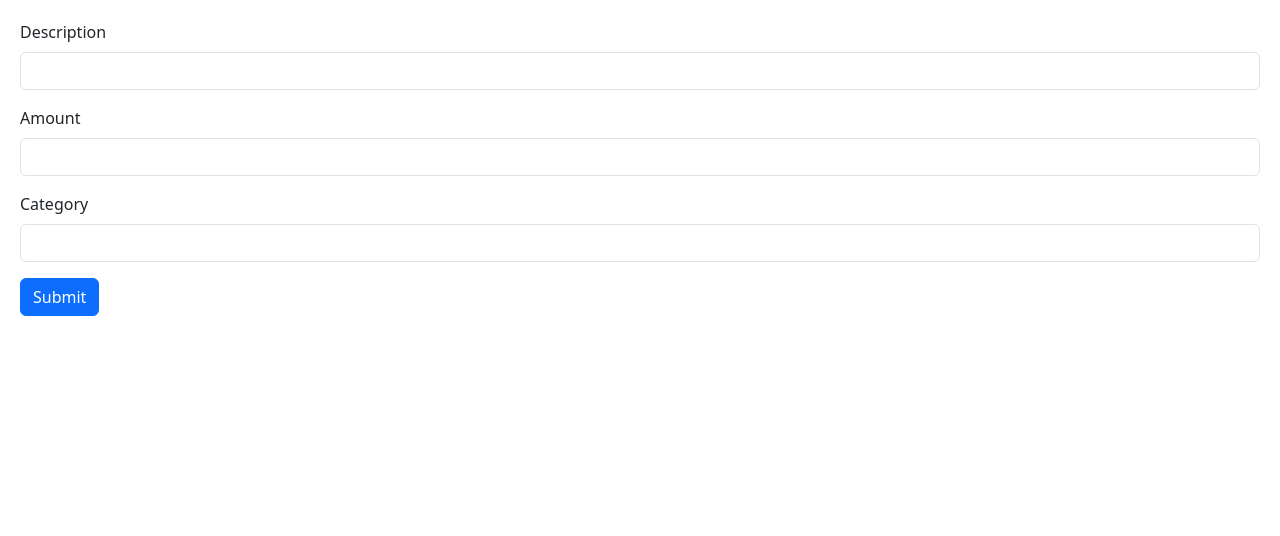
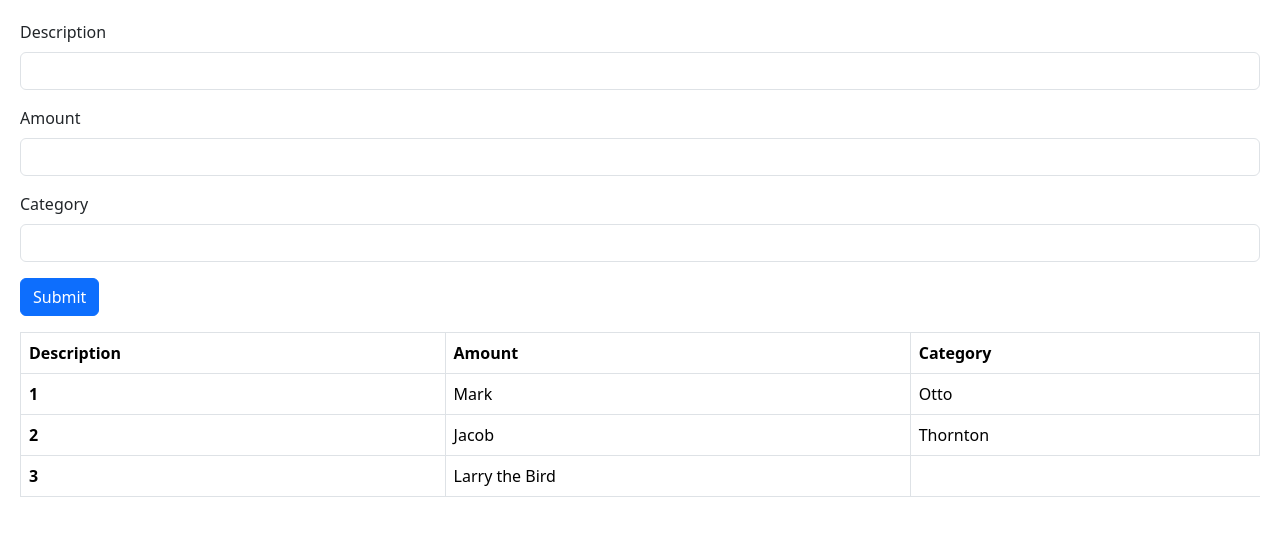
Before and after one commit to FarazRashid/ReactPractice, a React (Vite) app in the folder react-app/: page / in a window 1280 px wide. Shown: the top 536 px of the page. Built offline with nearby package versions, Linux system fonts and the light colour scheme.

Commit message:
Displays A Table
Uses Bootstrap

```diff
--- a/react-app/src/App.tsx
+++ b/react-app/src/App.tsx
@@ -1,9 +1,11 @@
 import ExpenseForm from "./components/ExpenseForm";
+import ExpenseList from "./components/ExpenseList";
 
 function App() {
   return (
     <div>
       <ExpenseForm />
+      <ExpenseList />
     </div>
   );
 }
--- a/react-app/src/components/ExpenseForm.tsx
+++ b/react-app/src/components/ExpenseForm.tsx
@@ -52,7 +52,7 @@ function ExpenseForm() {
           </label>
           <input {...register("category")} className="form-control" />
         </div>
-        <button type="submit" className="btn btn-primary">
+        <button type="submit" className="btn btn-primary mb-3 ">
           Submit
         </button>
       </form>
--- /dev/null
+++ b/react-app/src/components/ExpenseList.tsx
@@ -0,0 +1,33 @@
+function ExpenseList() {
+  return (
+    <>
+      <table className="table table-bordered">
+        <thead>
+          <tr>
+            <th scope="col">Description</th>
+            <th scope="col">Amount</th>
+            <th scope="col">Category</th>
+          </tr>
+        </thead>
+        <tbody>
+          <tr>
+            <th scope="row">1</th>
+            <td>Mark</td>
+            <td>Otto</td>
+          </tr>
+          <tr>
+            <th scope="row">2</th>
+            <td>Jacob</td>
+            <td>Thornton</td>
+          </tr>
+          <tr>
+            <th scope="row">3</th>
+            <td>Larry the Bird</td>
+          </tr>
+        </tbody>
+      </table>
+    </>
+  );
+}
+
+export default ExpenseList;
```
